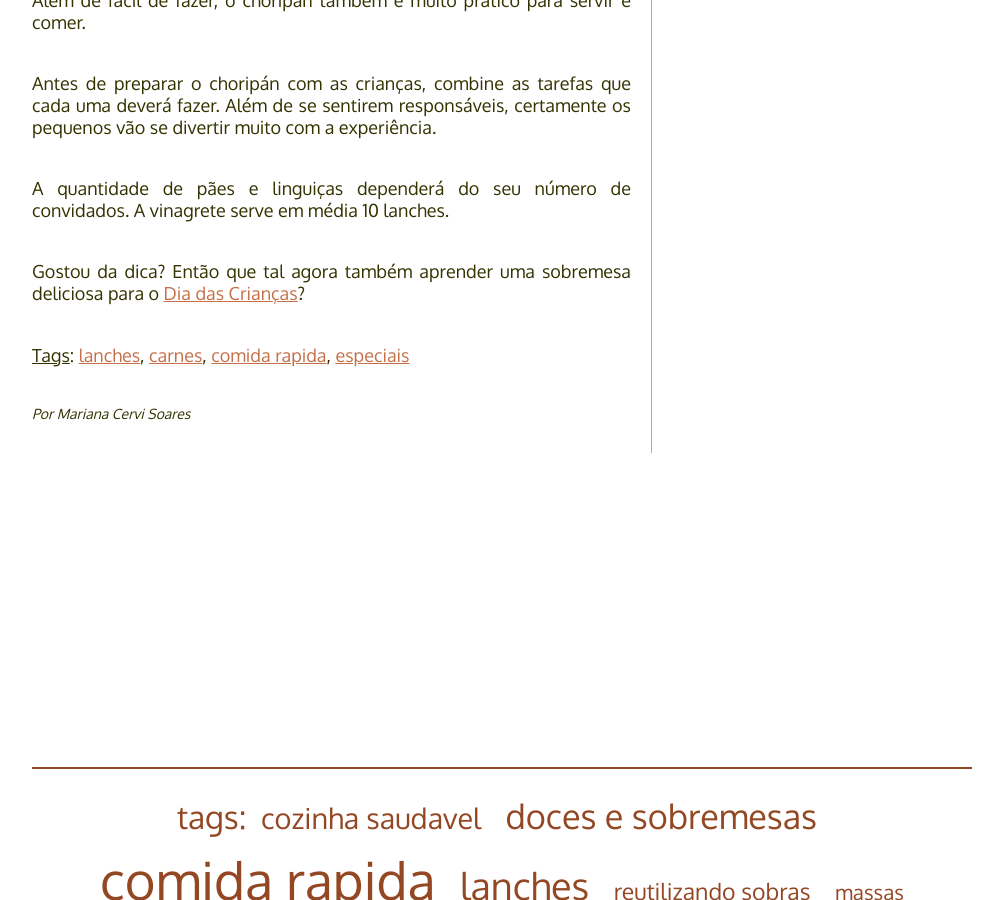
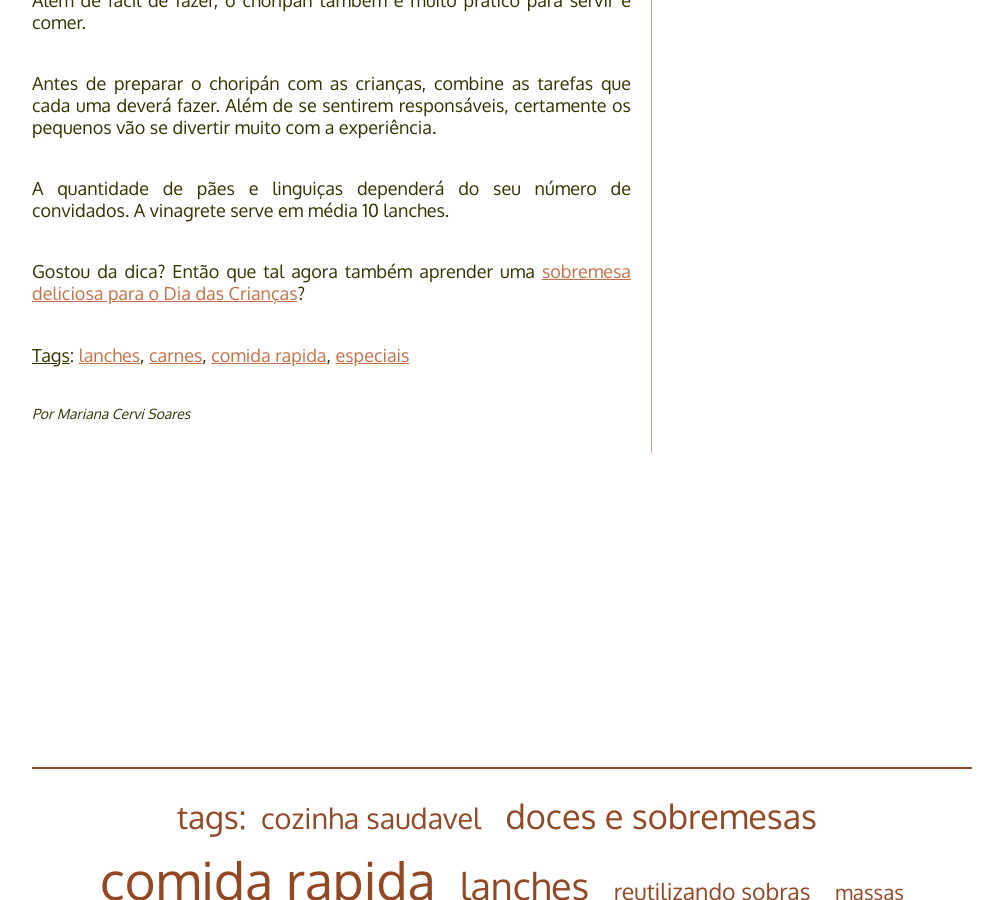
Before and after one commit to PaneladePau/paneladepau-jekyll-blog, a Jekyll site: the page built from _posts/2016-10-09-choripan.md, in a window 1280 px wide and 900 px high, scrolled down 2133 px. Shown: the whole window, without its empty margins (138-1141 px from the left). Built offline with Jekyll 4.4.1, drawn with Linux system fonts in a browser that asks for light colours; nearby versions of some CDN libraries; some web fonts are replaced.

Commit message:
“update”

```diff
--- a/_posts/2016-10-09-choripan.md
+++ b/_posts/2016-10-09-choripan.md
@@ -57,4 +57,4 @@ Antes de preparar o choripán com as crianças, combine as tarefas que cada uma
 
 A quantidade de pães e linguiças dependerá do seu número de convidados. A vinagrete serve em média 10 lanches.
 
-Gostou da dica? Então que tal agora também aprender uma sobremesa deliciosa para o [Dia das Crianças](http://paneladepau.com.br/pao-de-mel-caseiro-para-o-dia-das-criancas/)?
+Gostou da dica? Então que tal agora também aprender uma [sobremesa deliciosa para o Dia das Crianças](http://paneladepau.com.br/pao-de-mel-caseiro-para-o-dia-das-criancas/)?
```
